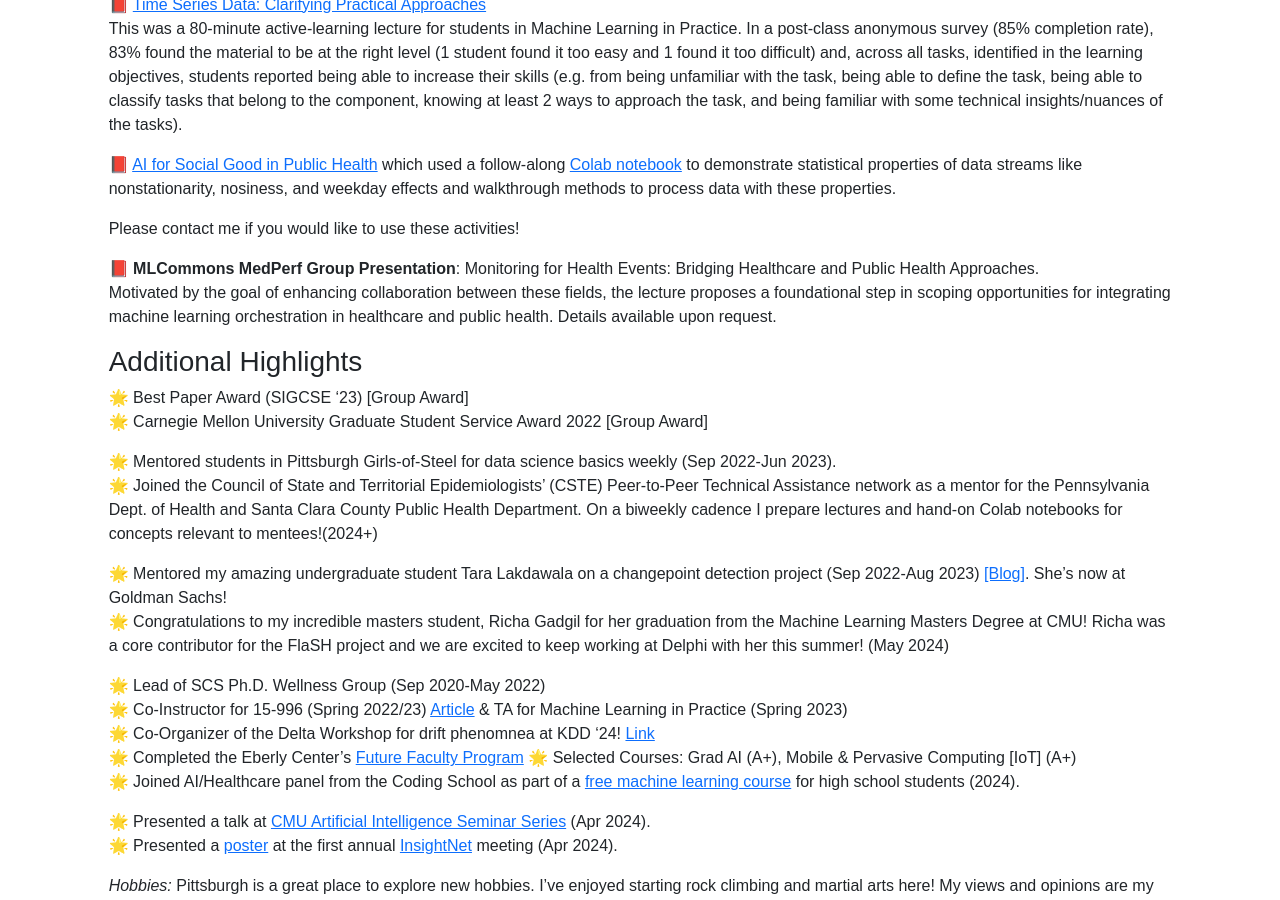
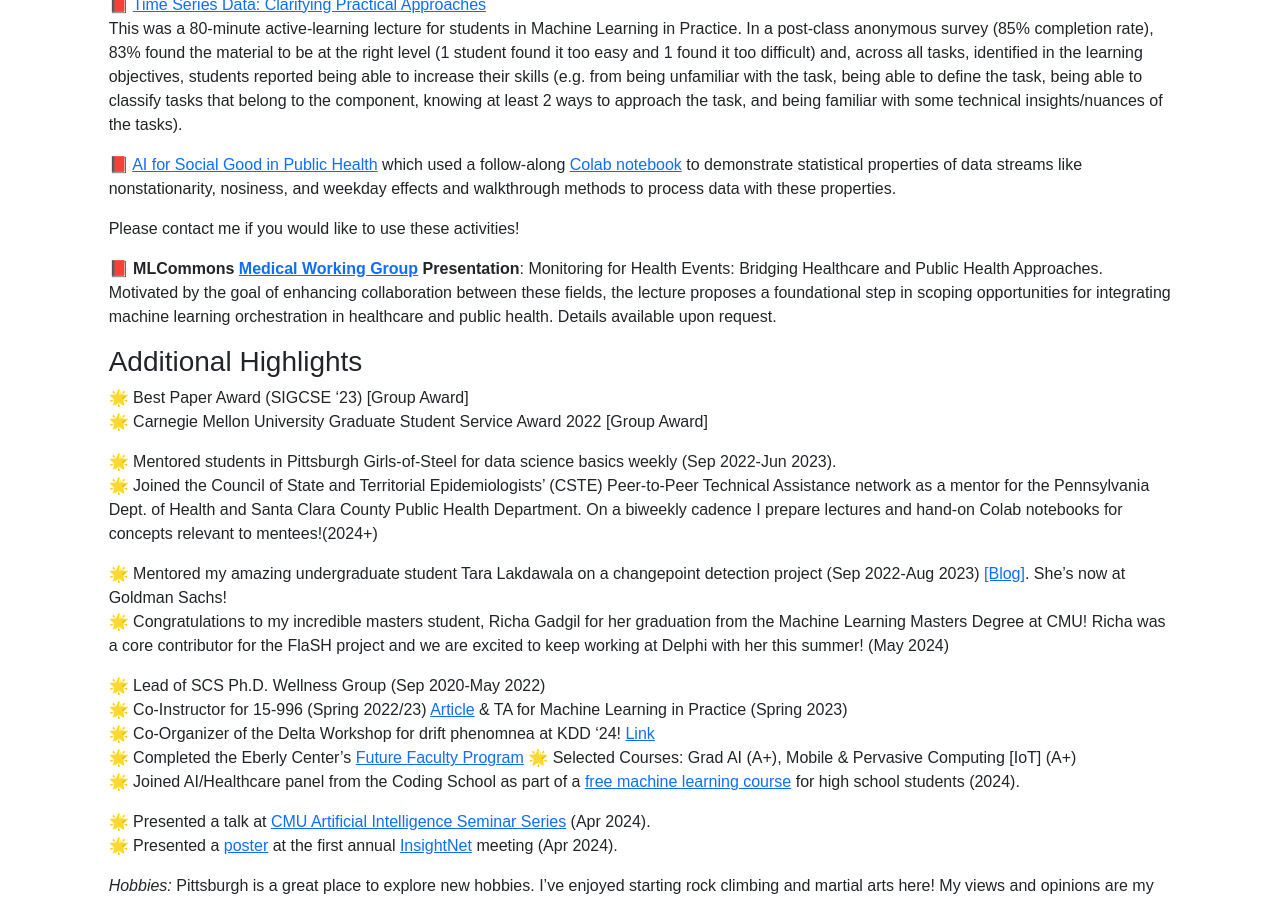
Before and after one commit to Ananya-Joshi/ananya-joshi.github.io, a Jekyll site: the page built from index.md, in a window 1280 px wide and 900 px high, scrolled down 3187 px. Built offline with Jekyll 4.4.1, drawn with Linux system fonts in a browser that asks for light colours.

Commit message:
Update index.md

```diff
--- a/index.md
+++ b/index.md
@@ -23,7 +23,7 @@ This was a 80-minute active-learning lecture for students in Machine Learning in
 
 Please contact me if you would like to use these activities!
 
-📕 **MLCommons MedPerf Group Presentation**: Monitoring for Health Events: Bridging Healthcare and Public Health Approaches.
+📕 **MLCommons [Medical Working Group](https://mlcommons.org/working-groups/data/medical/) Presentation**: Monitoring for Health Events: Bridging Healthcare and Public Health Approaches.
 Motivated by the goal of enhancing collaboration between these fields, the lecture proposes a foundational step in scoping opportunities for integrating machine learning orchestration in healthcare and public health. Details available upon request.
 
 ### Additional Highlights
```
